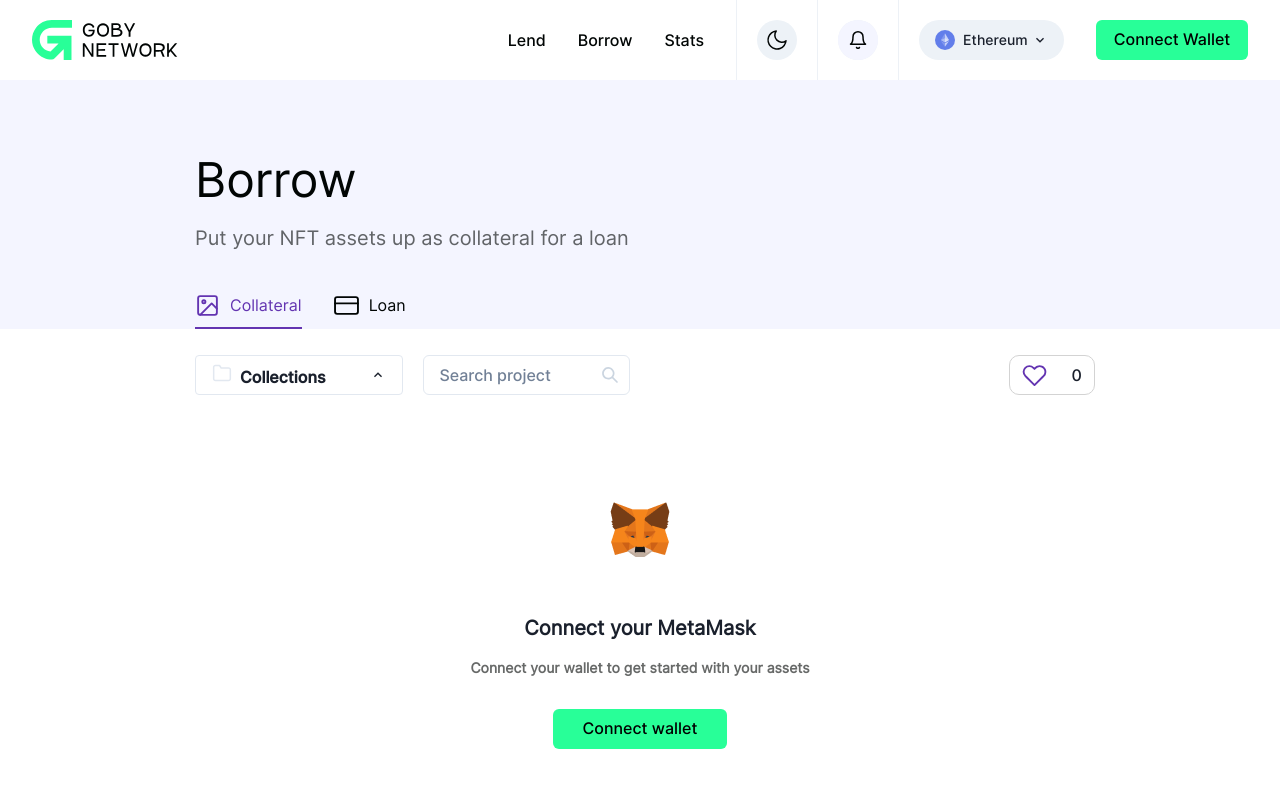
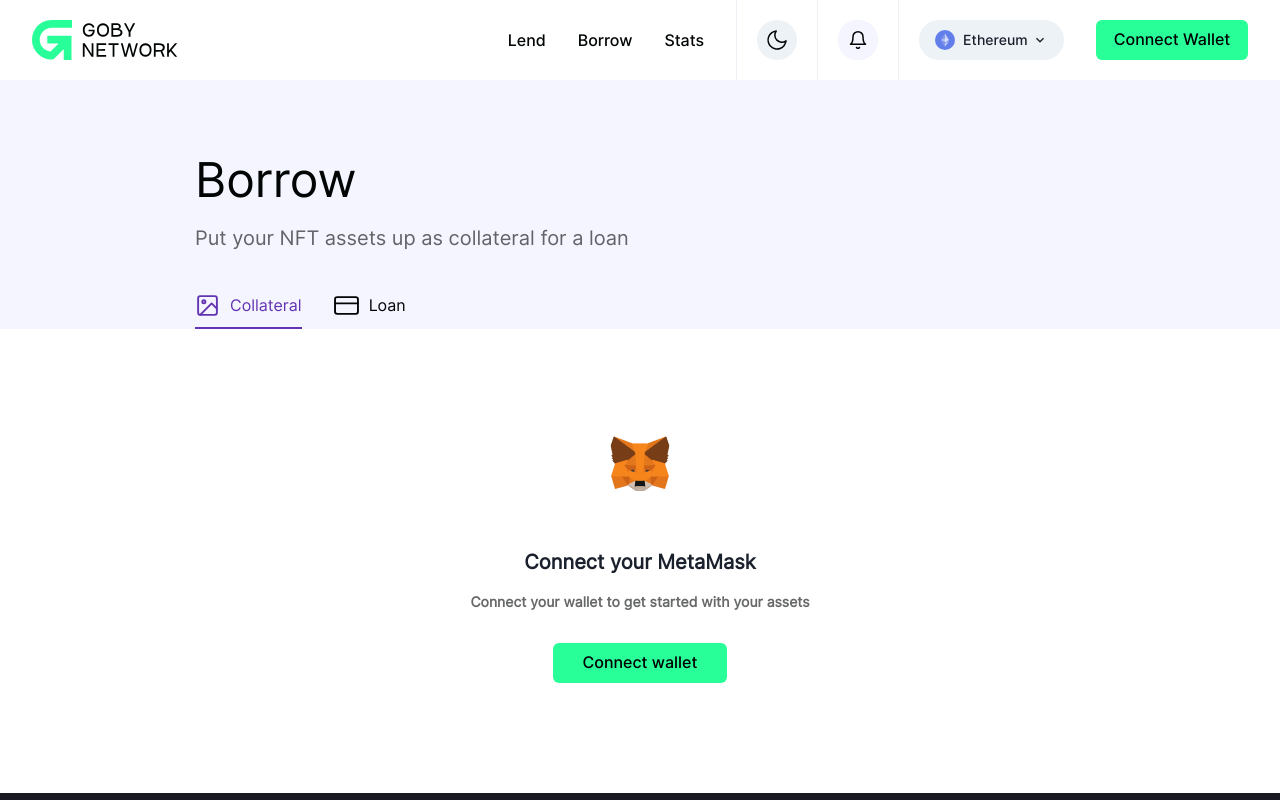
Before and after one commit to paurock/goby, a Next.js app: page /borrow/collateral in a window 1280 px wide. Shown: the top 800 px of the page. Built offline with nearby package versions, Linux system fonts and the light colour scheme.

Commit message:
toolbar: fix  heart block border colors

```diff
--- a/src/app/Layout.tsx
+++ b/src/app/Layout.tsx
@@ -20,7 +20,11 @@ const colors = {
   },
   lightBlue: '#CECFEA',
   lightGray: '#F4F5FF',
-  black: { 100: '#010504', 300: '#191921' },
+  black: {
+    100: '#010504',
+    300: '#191921',
+    500: '#30313C',
+  },
   text: {
     100: '#010504',
     900: '#E7FFF1',
--- a/src/components/Toolbar/index.tsx
+++ b/src/components/Toolbar/index.tsx
@@ -16,7 +16,7 @@ import ProjDropdown from './ProjDropdown';
 const Toolbar = (): JSX.Element => {
   const [isLiked, setIsLiked] = useState(false);
   const [likes, setLikes] = useState(0);
-  const color = useColorModeValue('purple', 'green');
+  const color: string = useColorModeValue('purple', 'green');
 
   useEffect(() => {
     const likeD_LS = JSON.parse(localStorage.getItem('isLiked') || 'false');
@@ -77,7 +77,7 @@ const Toolbar = (): JSX.Element => {
                 marginRight: '-10px',
                 justifyContent: 'space-around',
                 alignItems: 'center',
-                border: '1px solid lightGray',
+                border: `0.5px solid var(--chakra-colors-chakra-border-color)`,
                 borderRadius: '10px',
               }}
             >
--- a/src/pages/borrow/collateral.tsx
+++ b/src/pages/borrow/collateral.tsx
@@ -10,7 +10,6 @@ const Collateral: NextPage = () => {
         pageTitle="Borrow"
         pageSubtitle="Put your NFT assets up as collateral for a loan"
       />
-      <Toolbar />
       <ConnectMetaMask />
     </>
   );
```
